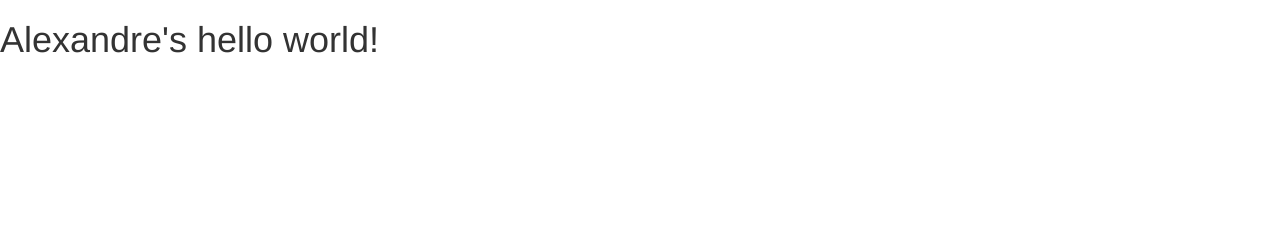
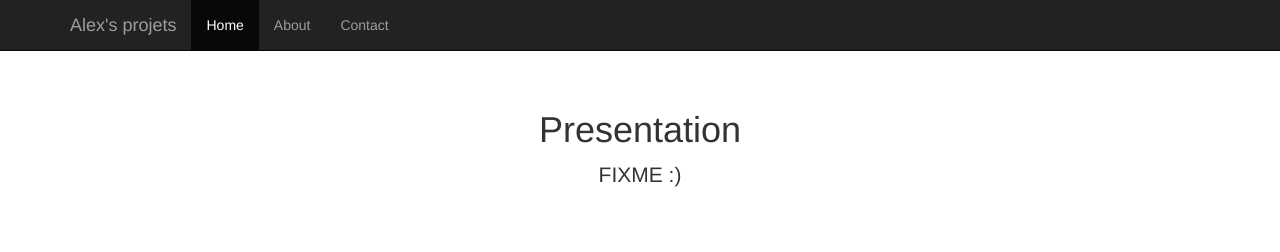
Before and after one commit to RRAlex/RRAlex.github.io, a plain HTML site: page index.html in a window 1280 px wide. Drawn offline with nearby package versions, Linux system fonts and the light colour scheme.

Commit message:
First bootstrap test...

```diff
--- /dev/null
+++ b/css/starter-template.css
@@ -0,0 +1,7 @@
+body {
+  padding-top: 50px;
+}
+.starter-template {
+  padding: 40px 15px;
+  text-align: center;
+}
--- a/index.html
+++ b/index.html
@@ -5,10 +5,17 @@
     <meta http-equiv="X-UA-Compatible" content="IE=edge">
     <meta name="viewport" content="width=device-width, initial-scale=1">
     <!-- The above 3 meta tags *must* come first in the head; any other head content must come *after* these tags -->
-    <title>Bootstrap 101 Template</title>
+    <meta name="description" content="Project's page">
+    <meta name="author" content="Alexandre G.">
+    <!-- <link rel="icon" href="favicon.ico"> -->
 
-    <!-- Bootstrap -->
+    <title>Alex's projects</title>
+
+    <!-- Bootstrap core CSS -->
     <link href="css/bootstrap.min.css" rel="stylesheet">
+
+    <!-- Custom styles for this template -->
+    <link href="css/starter-template.css" rel="stylesheet">
 
     <!-- HTML5 shim and Respond.js for IE8 support of HTML5 elements and media queries -->
     <!-- WARNING: Respond.js doesn't work if you view the page via file:// -->
@@ -18,7 +25,36 @@
     <![endif]-->
   </head>
   <body>
-    <h1>Alexandre's hello world!</h1>
+
+    <nav class="navbar navbar-inverse navbar-fixed-top">
+      <div class="container">
+        <div class="navbar-header">
+          <button type="button" class="navbar-toggle collapsed" data-toggle="collapse" data-target="#navbar" aria-expanded="false" aria-controls="navbar">
+            <span class="sr-only">Toggle navigation</span>
+            <span class="icon-bar"></span>
+            <span class="icon-bar"></span>
+            <span class="icon-bar"></span>
+          </button>
+          <a class="navbar-brand" href="#">Alex's projets</a>
+        </div>
+        <div id="navbar" class="collapse navbar-collapse">
+          <ul class="nav navbar-nav">
+            <li class="active"><a href="#">Home</a></li>
+            <li><a href="#about">About</a></li>
+            <li><a href="#contact">Contact</a></li>
+          </ul>
+        </div><!--/.nav-collapse -->
+      </div>
+    </nav>
+
+    <div class="container">
+
+      <div class="starter-template">
+        <h1>Presentation</h1>
+        <p class="lead">FIXME :)</p>
+      </div>
+
+    </div><!-- /.container -->
 
     <!-- jQuery (necessary for Bootstrap's JavaScript plugins) -->
     <script src="https://ajax.googleapis.com/ajax/libs/jquery/1.11.2/jquery.min.js"></script>
```
